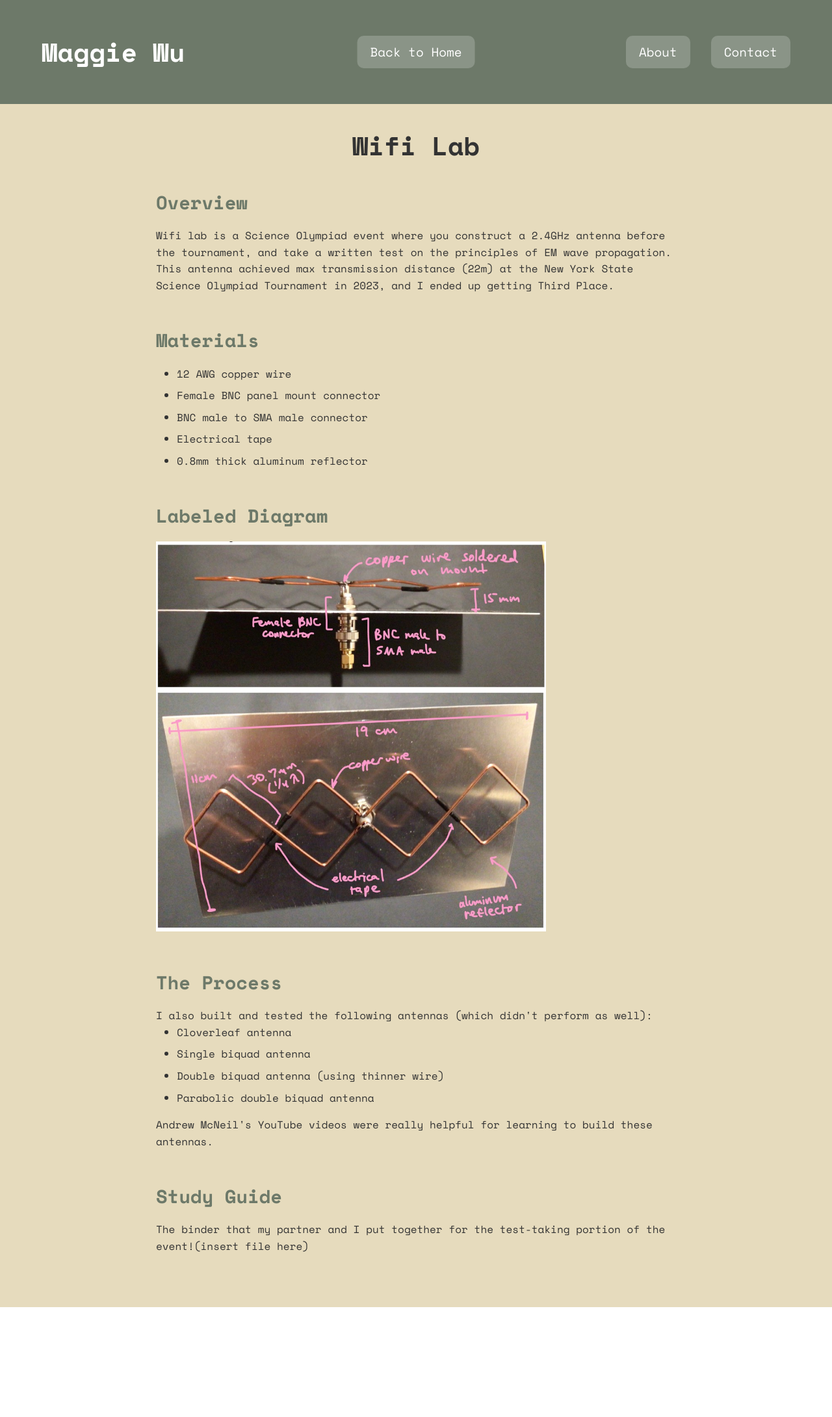
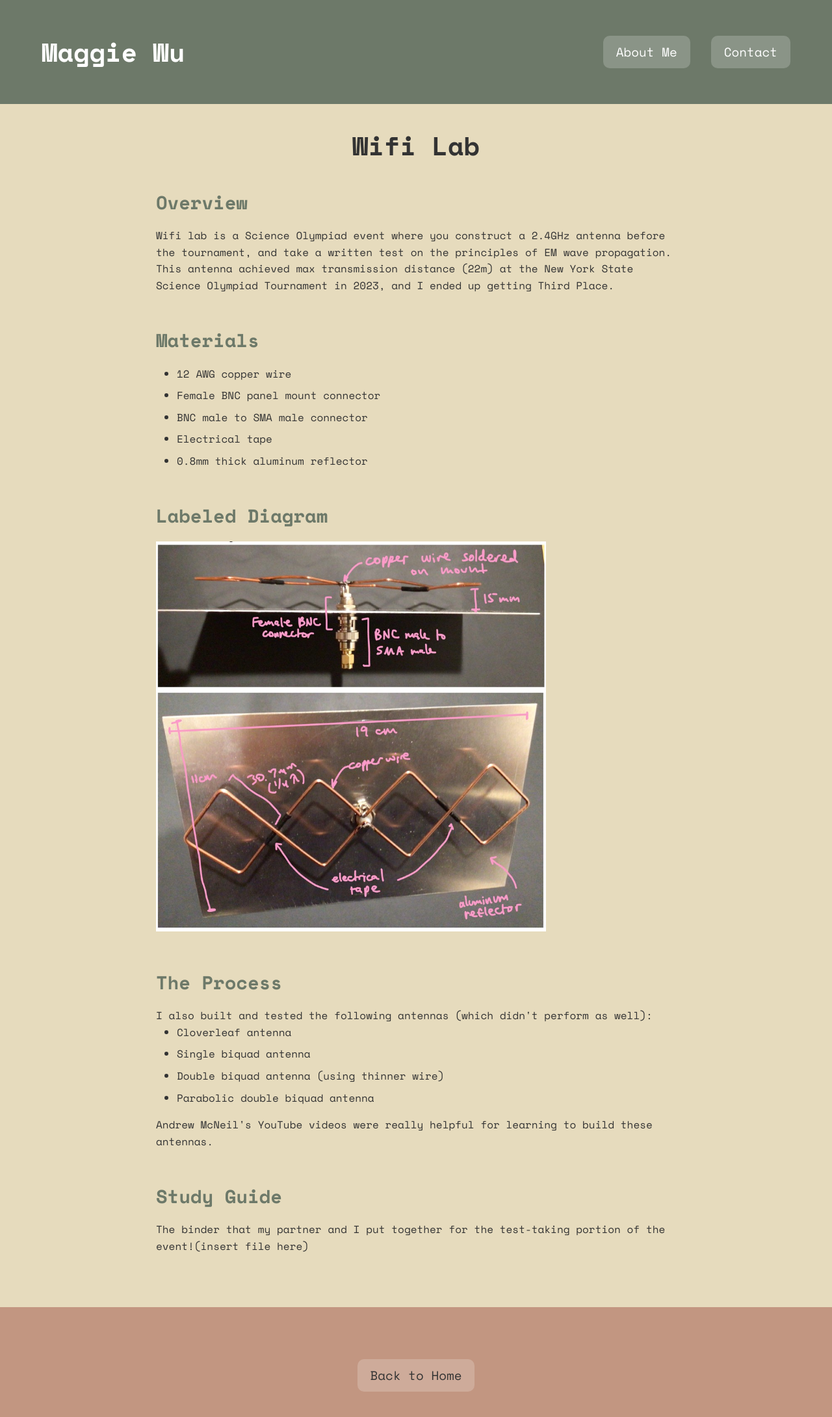
Before and after one commit to notmuffinhead/notmuffinhead.github.io, a Next.js app in the folder latest/: page /projects/wifi-lab in a window 1280 px wide. Shown: the top 2180 px of the page at 65% size. Before the commit the page ends 2011 px from the top, so only its background shows below. Built offline with nearby package versions, Linux system fonts and the light colour scheme.

Commit message:
added project footers with back button, removed hero back button, added more curly braces

```diff
--- a/latest/components/About.js
+++ b/latest/components/About.js
@@ -3,11 +3,11 @@ import styles from './About.module.css'
 export default function About() {
   return (
     <section id="about" className={styles.about}>
-      <h2>About Me</h2>
+      <h2>{"About Me"}</h2>
       <div className={styles.aboutContainer}>
         <div className={styles.aboutText}>
-          <p>umm....</p>
-          <p>highhhye</p>
+          <p>{"umm...."}</p>
+          <p>{"highhhye"}</p>
         </div>
       </div>
     </section>
--- a/latest/components/Hero.js
+++ b/latest/components/Hero.js
@@ -1,28 +1,16 @@
 import styles from './Hero.module.css'
 import Link from 'next/link'
 
-export default function Hero({ showBackButton = false }) {
+export default function Hero() {
   return (
     <section className={styles.hero}>
       <div className={styles.heroLeft}>
         <h1>Maggie Wu</h1>
       </div>
 
-      {showBackButton && (
-        <div style={{
-          position: 'absolute',
-          left: '50%',
-          transform: 'translateX(-50%)'
-        }}>
-          <Link href="/" className={styles.navLink}>
-            Back to Home
-          </Link>
-        </div>
-      )}
-
       <nav className={styles.heroNav}>
-        <a href={showBackButton ? "/#about" : "#about"} className={styles.navLink}>About</a>
-        <a href={showBackButton ? "/#contact" : "#contact"} className={styles.navLink}>Contact</a>
+        <a href="#about" className={styles.navLink}>About Me</a>
+        <a href="#contact" className={styles.navLink}>Contact</a>
       </nav>
     </section>
   )
--- /dev/null
+++ b/latest/components/ProjectFooter.js
@@ -0,0 +1,12 @@
+import styles from './ProjectFooter.module.css'
+import Link from 'next/link'
+
+export default function ProjectFooter() {
+  return (
+    <footer className={styles.footer}>
+        <Link href="/" className={styles.backButton}>
+            Back to Home
+        </Link>
+    </footer>
+  )
+}
--- /dev/null
+++ b/latest/components/ProjectFooter.module.css
@@ -0,0 +1,20 @@
+.footer {
+  padding: 80px 100px;
+  text-align: center;
+  background: var(--alpine-clay);
+}
+
+.backButton {
+  color: var(--light-black);
+  text-decoration: none;
+  font-size: 1.2rem;
+  padding: 10px 20px;
+  transition: all 0.5s ease;
+  border-radius: 10px;
+  display: inline-block;
+  background-color: rgba(255, 255, 255, 0.2);
+}
+
+.backButton:hover {
+  transform: translateY(-5px);
+}
--- a/latest/pages/projects/detector.js
+++ b/latest/pages/projects/detector.js
@@ -1,4 +1,5 @@
 import Hero from '../../components/Hero'
+import ProjectFooter from "../../components/ProjectFooter"
 import styles from '../../styles/ProjectDetail.module.css'
 import Image from 'next/image'
 import Link from 'next/link'
@@ -6,7 +7,7 @@ import Link from 'next/link'
 export default function Detector() {
   return (
     <div>
-        <Hero showBackButton={true} />
+        <Hero/>
         <div className={styles.projectDetail}>
 
             <h2>Detector</h2>
@@ -69,6 +70,7 @@ export default function Detector() {
                 </section>
             </div>
         </div>
+        <ProjectFooter/>
     </div>
   )
 }
--- a/latest/pages/projects/phone-mount.js
+++ b/latest/pages/projects/phone-mount.js
@@ -1,4 +1,5 @@
 import Hero from '../../components/Hero'
+import ProjectFooter from "../../components/ProjectFooter"
 import styles from '../../styles/ProjectDetail.module.css'
 import Image from 'next/image'
 import Link from 'next/link'
@@ -6,7 +7,7 @@ import Link from 'next/link'
 export default function PhoneMount() {
   return (
     <div>
-        <Hero showBackButton={true} />
+        <Hero/>
         <div className={styles.projectDetail}>
 
             <h2>{"Phone Mount"}</h2>
@@ -51,6 +52,7 @@ export default function PhoneMount() {
             </section>
             </div>
         </div>
+        <ProjectFooter/>
     </div>
   )
 }
--- a/latest/pages/projects/wifi-lab.js
+++ b/latest/pages/projects/wifi-lab.js
@@ -1,4 +1,5 @@
 import Hero from '../../components/Hero'
+import ProjectFooter from "../../components/ProjectFooter"
 import styles from '../../styles/ProjectDetail.module.css'
 import Image from 'next/image'
 import Link from 'next/link'
@@ -6,7 +7,7 @@ import Link from 'next/link'
 export default function WifiLab() {
   return (
     <div>
-      <Hero showBackButton={true} />
+      <Hero/>
 
       <div className={styles.projectDetail}>
 
@@ -67,6 +68,7 @@ export default function WifiLab() {
           </section>
         </div>
       </div>
+      <ProjectFooter/>
     </div>
   )
 }
```
Also changed, not shown: latest/components/Contact.js (+4 -4 lines).
